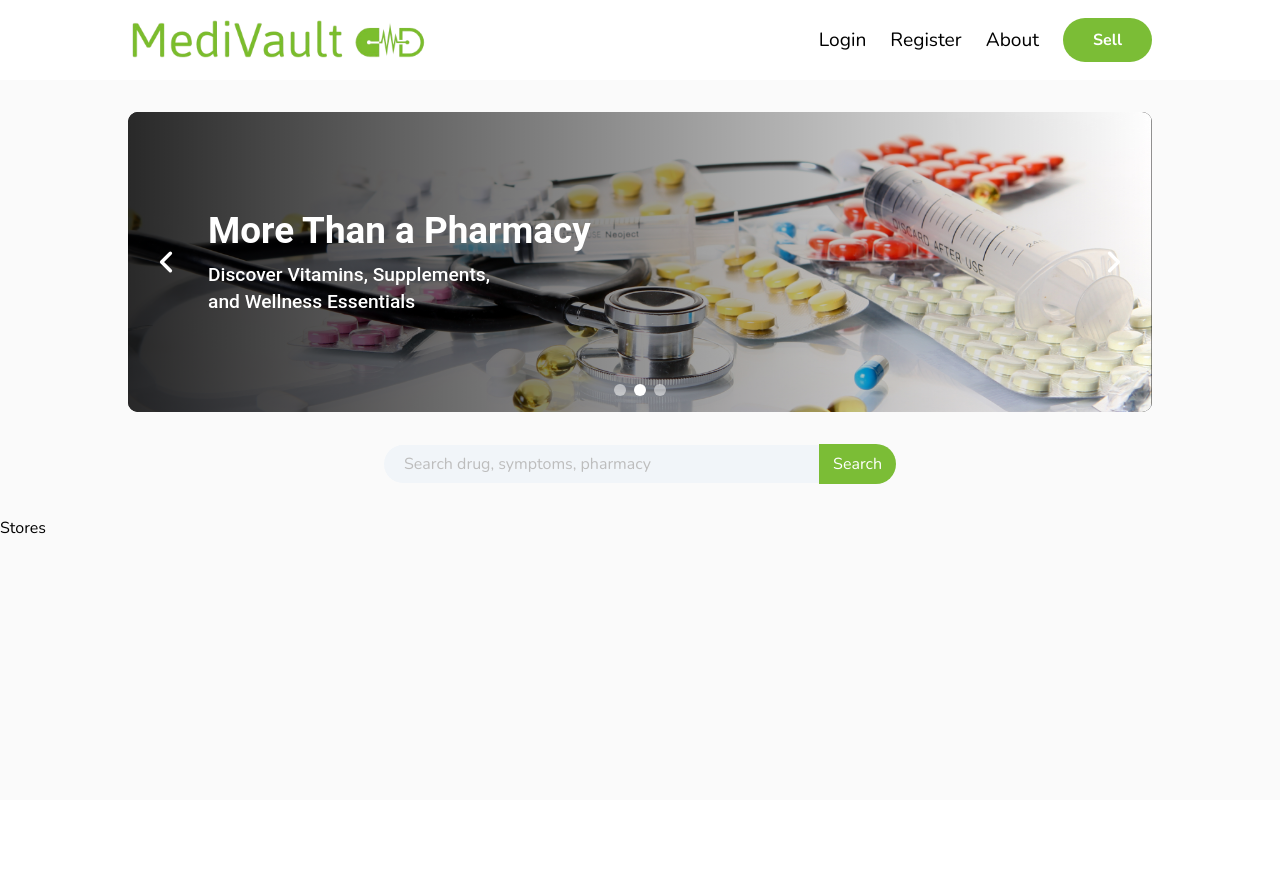
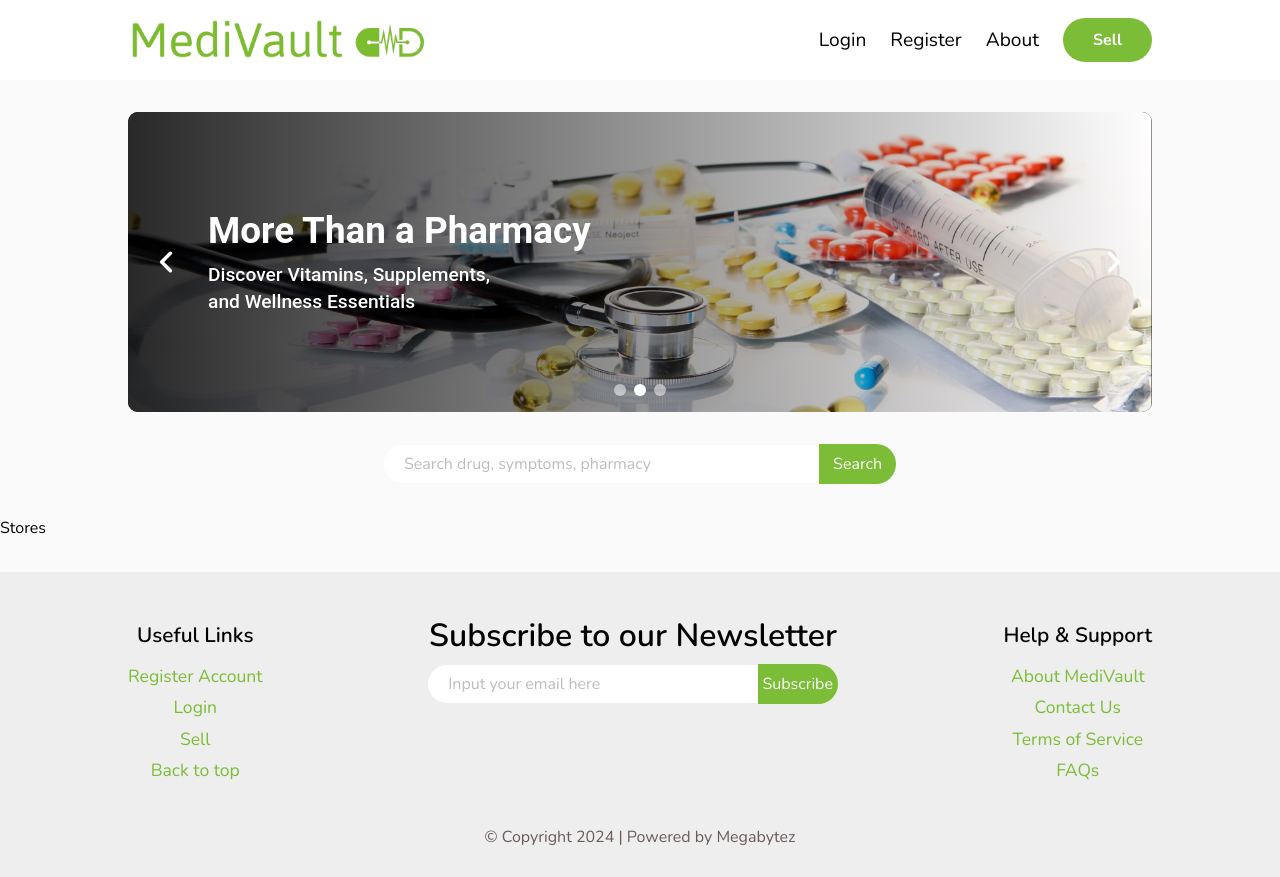
Before and after one commit to Mega-bytez/MediVault-Frontend, a React (Vite) app: page / in a window 1280 px wide. Before the commit the page ends 800 px from the top, so only its background shows below. Built offline with nearby package versions, Linux system fonts and the light colour scheme; a web font is replaced by a local one.

Commit message:
completed footer

```diff
--- /dev/null
+++ b/src/components/Footer.jsx
@@ -0,0 +1,102 @@
+import { Link } from "react-router-dom";
+
+const Footer = () => {
+const date = new Date().getFullYear();
+
+  return (
+    <footer className="w-[100vw] bg-[#eeeeee] py-[3rem] relative">
+      <div
+        id="alignment-container"
+        className=" w-[90%] lg:w-[80%] mx-auto flex flex-col gap-y-[2.6rem]"
+      >
+        <div className=" flex flex-col gap-y-[2.4rem] lg:flex lg:flex-row lg:justify-between">
+          <div
+            id="useful-links"
+            className="flex flex-col items-center text-center gap-y-3"
+          >
+            <h5 className="font-semibold text-[1.1rem] md:text-[1.3rem] lg:text-[1.3rem]">
+              Useful Links
+            </h5>
+            <ul className="flex flex-col gap-y-[0.3rem] align-center text-[1rem] md:text-[1.1rem] lg:text-[1.1rem]r">
+              <Link to="">
+                <li className="text-[#7BBD36] hover:text-[#7BBD36] cursor-pointer">
+                  Register Account
+                </li>
+              </Link>
+              <Link to="/login">
+                <li className="text-[#7BBD36] hover:text-[#7BBD36] cursor-pointer">
+                  Login
+                </li>
+              </Link>
+              <Link to="">
+                <li className="text-[#7BBD36] hover:text-[#7BBD36] cursor-pointer">
+                  Sell
+                </li>
+              </Link>
+              <Link to="">
+                <li className="text-[#7BBD36] hover:text-[#7BBD36] cursor-pointer">
+                  Back to top
+                </li>
+              </Link>
+            </ul>
+          </div>
+          <div id="news-letter" className="flex flex-col gap-y-3 text-center lg:w-[50%]">
+            <h4 className="text-[1.5rem] md:text-[2rem] font-semibold leading-6 md:leading-8">
+              Subscribe to our Newsletter
+            </h4>
+            <div id="form-container" className="w-[80%] mx-auto">
+              <form
+                action=""
+                className="flex flex-col items-center gap-y-3 lg:flex lg:flex-row "
+              >
+                <input
+                  type="email"
+                  className="w-[95%] md:w-[80%] lg:w-[100%]   h-[33px] md:h-[38px] lg:h-[38px] rounded-[40px] px-[20px] lg:rounded-r-[0px] focus:outline-none focus:ring-1 focus:ring-[#7BBD36]"
+                  placeholder="Input your email here"
+                />
+                <button className="w-[40%] md:w-[20%] lg:w-[25%]    h-[35px] md:h-[40px] lg:h-[40px] lg:rounded-l-[0] text-white bg-[#7BBD36] rounded-[40px]">
+                  Subscribe
+                </button>
+              </form>
+            </div>
+          </div>
+          <div
+            id="help-and-support"
+            className="flex flex-col items-center text-center gap-y-3"
+          >
+            <h5 className="font-semibold text-[1.1rem] md:text-[1.3rem] lg:text-[1.3rem]">
+              Help & Support
+            </h5>
+            <ul className="flex flex-col gap-y-[0.3rem] align-center text-[1rem] md:text-[1.1rem] lg:text-[1.1rem]">
+              <Link to="">
+                <li className="text-[#7BBD36] hover:text-[#7BBD36] cursor-pointer">
+                  About MediVault
+                </li>
+              </Link>
+              <Link to="">
+                <li className="text-[#7BBD36] hover:text-[#7BBD36] cursor-pointer">
+                  Contact Us
+                </li>
+              </Link>
+              <Link to="">
+                <li className="text-[#7BBD36] hover:text-[#7BBD36] cursor-pointer">
+                  Terms of Service
+                </li>
+              </Link>
+              <Link to="">
+                <li className="text-[#7BBD36] cursor-pointer">FAQs</li>
+              </Link>
+            </ul>
+          </div>
+        </div>
+        <div id="copyright" className="w-[100%] mx-auto text-center -mb-[20px]">
+          <p className="text-[#6a5a5a] block ]">
+            © Copyright {date} | Powered by Megabytez
+          </p>
+        </div>
+      </div>
+    </footer>
+  );
+}
+
+export default Footer;
--- a/src/components/LoginForm.jsx
+++ b/src/components/LoginForm.jsx
@@ -1,11 +1,26 @@
 import { Link } from "react-router-dom";
 import padlock from "../assets/forms/padlock.jpg";
 import { apiClient } from "../services/config";
+import { apiLogin } from "../services/auth";
 
 const LoginForm = () => {
 
-    const handleSubmit = async ()=> {
+    const handleSubmit = async (event)=> {
+        try {
+          event.preventDefault(); //Preventing the page from reloading after clicking submit.
+          const formData = new FormData(event.target); //Grabbing all the data from the form and storing it in a variable called formData.
 
+          //Preparing the payload to be sent as an object.
+          const email = formData.get("email");
+          const password = formData.get("password");
+
+          //Passing the payload to the api call to be posted... And then storing the response in a variable called response
+          const response = await apiLogin({ email, password });
+            console.log(response);
+        } catch (error) {
+            alert(error)
+            console.log(error);
+        }
 
     }
 
@@ -63,10 +78,7 @@ const LoginForm = () => {
                 Forgot your password?
               </Link>
             </div>
-            <h6 className="text-sm text-gray-500">
-              By completing this survey you are consenting to storing and using
-              your data to help us improve our services to you.
-            </h6>
+
             <button
               type="submit"
               className="w-full py-2 px-4 border border-transparent rounded-md shadow-sm text-base font-medium text-white bg-[#7BBD36] focus:outline-none focus:ring-2 focus:ring-offset-2 focus:ring-blue-500"
--- a/src/components/SearchBar.jsx
+++ b/src/components/SearchBar.jsx
@@ -7,7 +7,7 @@ const SearchBar = () => {
     <div className="w-[80%] md:w-[60%]    lg:w-[40%] mx-auto">
       <input
         type="search"
-        className="w-[75%] md:w-[80%] lg:w-[85%]   h-[33px] md:h-[38px] lg:h-[38px] bg-[#f1f5f9] rounded-l-[40px] px-[20px] focus:outline-none focus:ring-1 focus:ring-[#7BBD36]"
+        className="w-[75%] md:w-[80%] lg:w-[85%]   h-[33px] md:h-[38px] lg:h-[38px] rounded-l-[40px] px-[20px] focus:outline-none focus:ring-1 focus:ring-[#7BBD36]"
         placeholder="Search drug, symptoms, pharmacy"
       />
       <button className="w-[25%] md:w-[20%] lg:w-[15%]    h-[35px] md:h-[40px] lg:h-[40px] text-white bg-[#7BBD36] rounded-r-[40px]">
--- a/src/layouts/LandingLayout.jsx
+++ b/src/layouts/LandingLayout.jsx
@@ -1,3 +1,4 @@
+import Footer from "../components/Footer";
 import Navbar from "../components/Navbar";
 import SearchBar from "../components/SearchBar";
 import Slider from "../components/Slider";
@@ -5,11 +6,12 @@ import Stores from "../components/Stores";
 
 const LandingLayout = () => {
   return (
-    <div className="h-[100vh] w-[100vw] bg-[#fafafa] flex flex-col gap-y-[2rem]">
+    <div className="min-h-[100vh] h-auto w-[100vw] bg-[#fafafa] flex flex-col gap-y-[2rem]">
       <Navbar />
       <Slider />
       <SearchBar />
       <Stores />
+      <Footer />
     </div>
   );
 };
```
